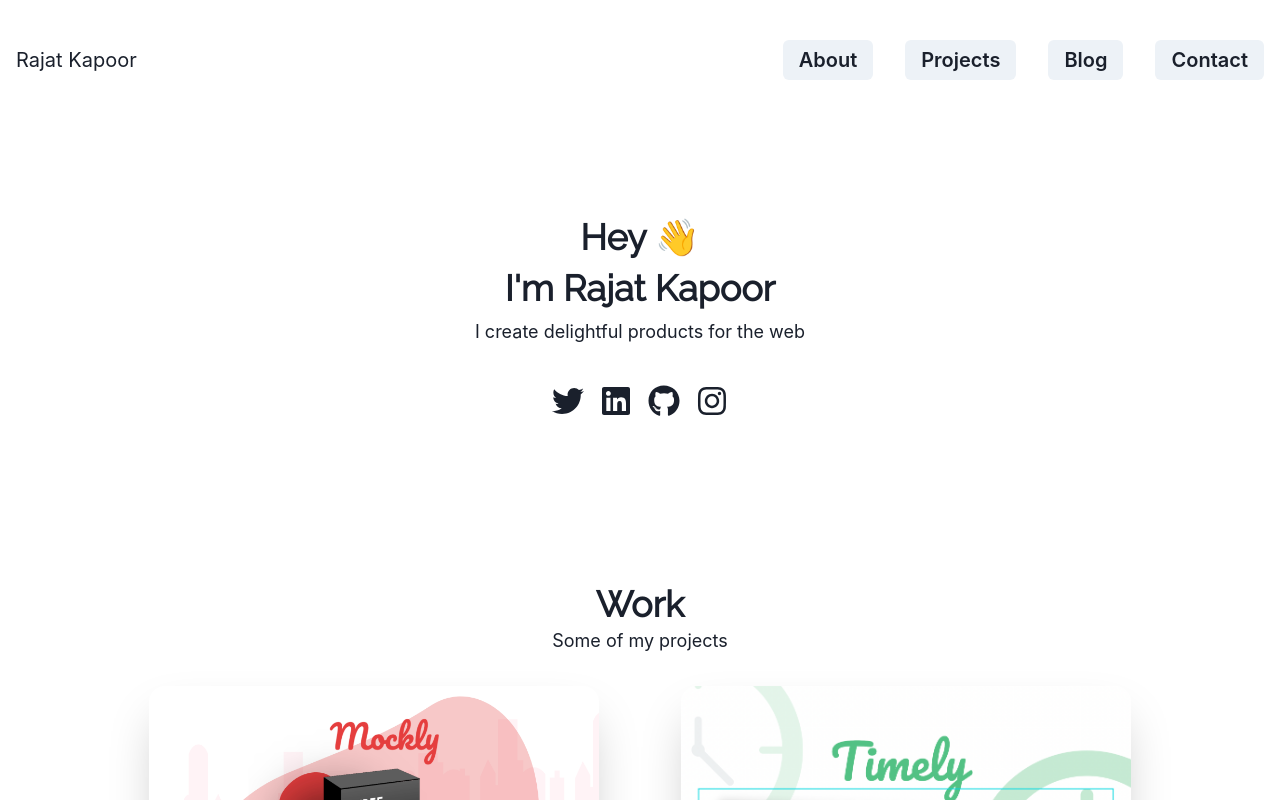
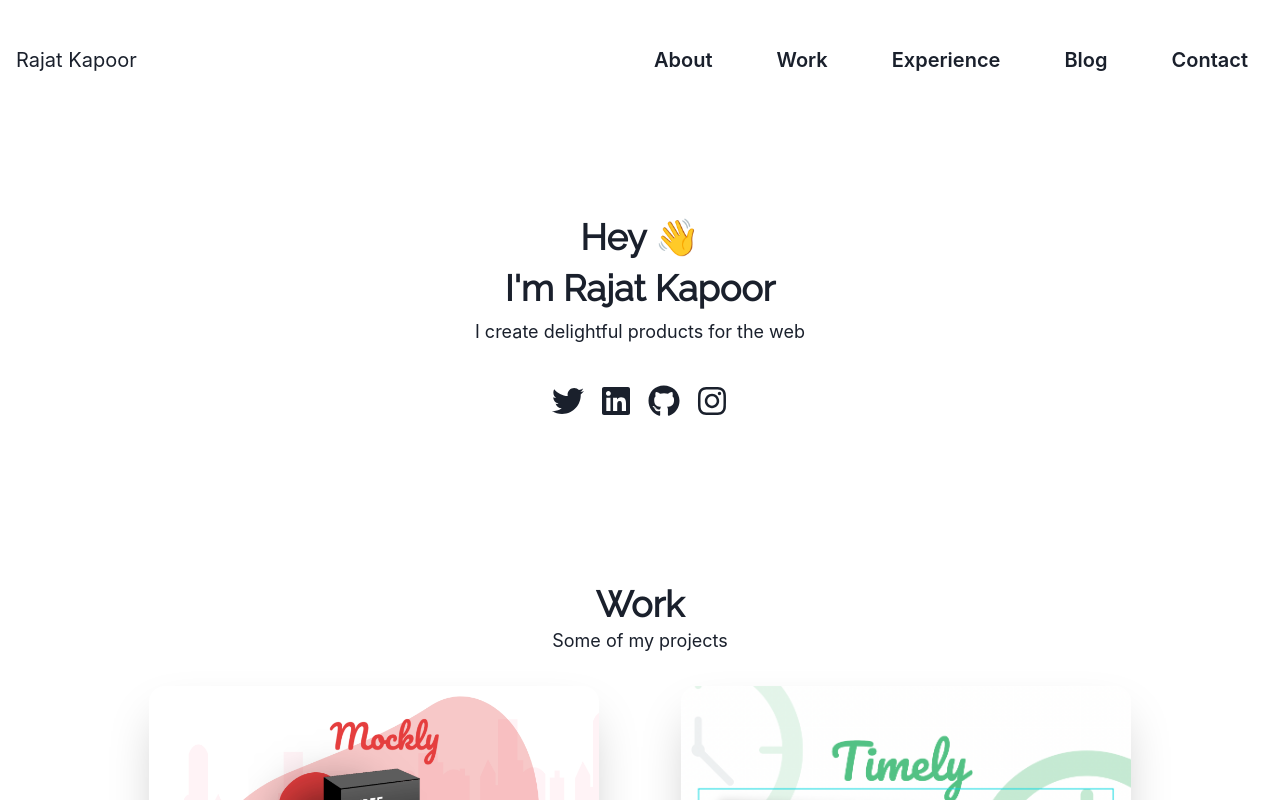
Before and after one commit to rajatkapoor/next.rajatkapoor.me, a Next.js app: page / in a window 1280 px wide. Shown: the top 800 px of the page. Built offline with nearby package versions, Linux system fonts and the light colour scheme.

Commit message:
Changed nav styles

```diff
--- a/components/NavButton.jsx
+++ b/components/NavButton.jsx
@@ -3,7 +3,7 @@ import { Button, Text } from "@chakra-ui/react";
 
 const NavButton = ({ text }) => {
   return (
-    <Button colorScheme="gray">
+    <Button colorScheme="gray" variant="ghost">
       <Text fontSize="xl">{text}</Text>
     </Button>
   );
--- a/pages/index.js
+++ b/pages/index.js
@@ -10,7 +10,10 @@ const navItems = [
     text: "About",
   },
   {
-    text: "Projects",
+    text: "Work",
+  },
+  {
+    text: "Experience",
   },
   {
     text: "Blog",
```
